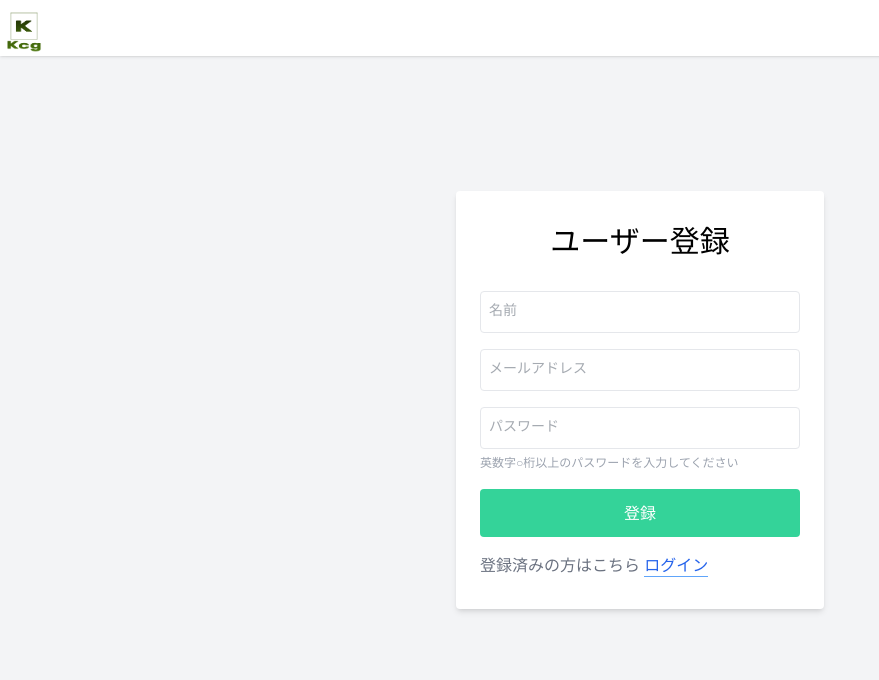
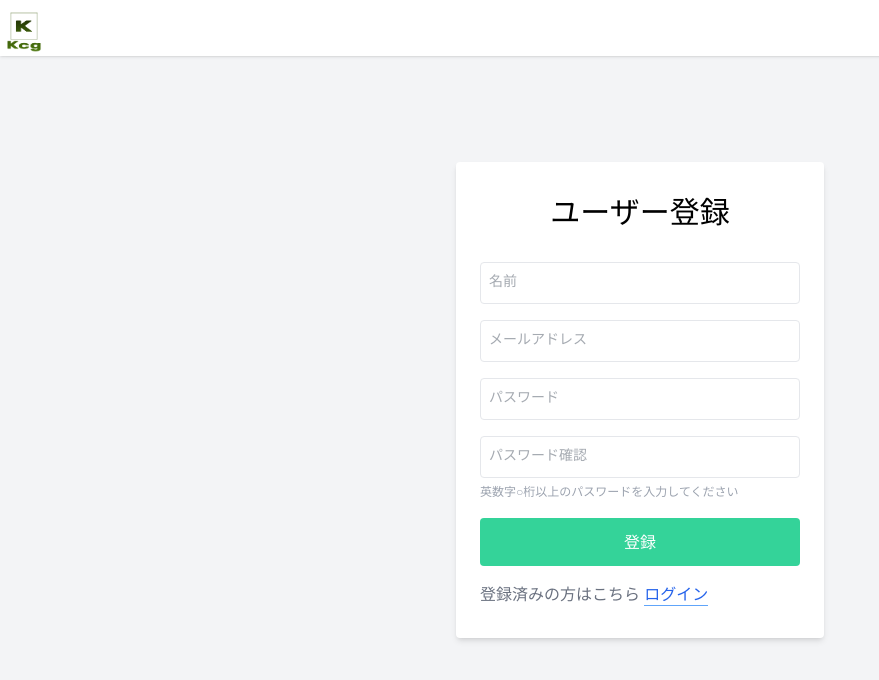
Before and after one commit to yuuttana1223/next-front, a Next.js app: page /users/sign_up in a window 1280 px wide. Shown: the top 680 px of the page, without its empty margins (0-879 px from the left). Built offline with nearby package versions, Linux system fonts and the light colour scheme.

Commit message:
✨ パスワード再確認を再度追加

```diff
--- a/src/components/Authentication/Form/SignUpForm.tsx
+++ b/src/components/Authentication/Form/SignUpForm.tsx
@@ -21,6 +21,13 @@ export const SignUpForm: VFC = () => {
           placeholder: "パスワード",
         }}
       />
+      <FloatingLabelInput
+        input={{
+          type: "password",
+          name: "password_confirmation",
+          placeholder: "パスワード確認",
+        }}
+      />
       <span className="text-xs text-gray-400">
         英数字○桁以上のパスワードを入力してください
       </span>
--- a/src/components/shared/Input/FloatingLabelInput.tsx
+++ b/src/components/shared/Input/FloatingLabelInput.tsx
@@ -1,4 +1,4 @@
-import { VFC, useState, ChangeEvent, ReactNode } from "react";
+import { VFC, useState } from "react";
 
 type Props = {
   input: {
```
